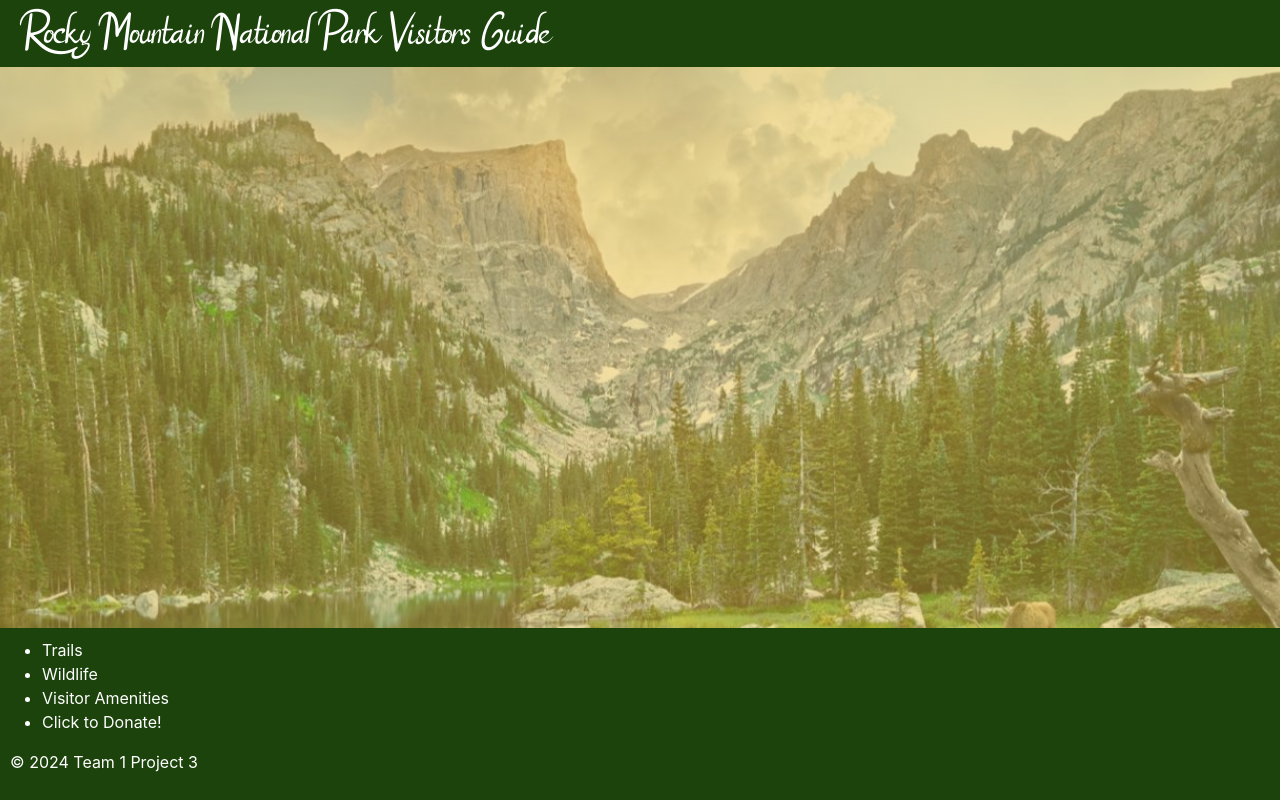
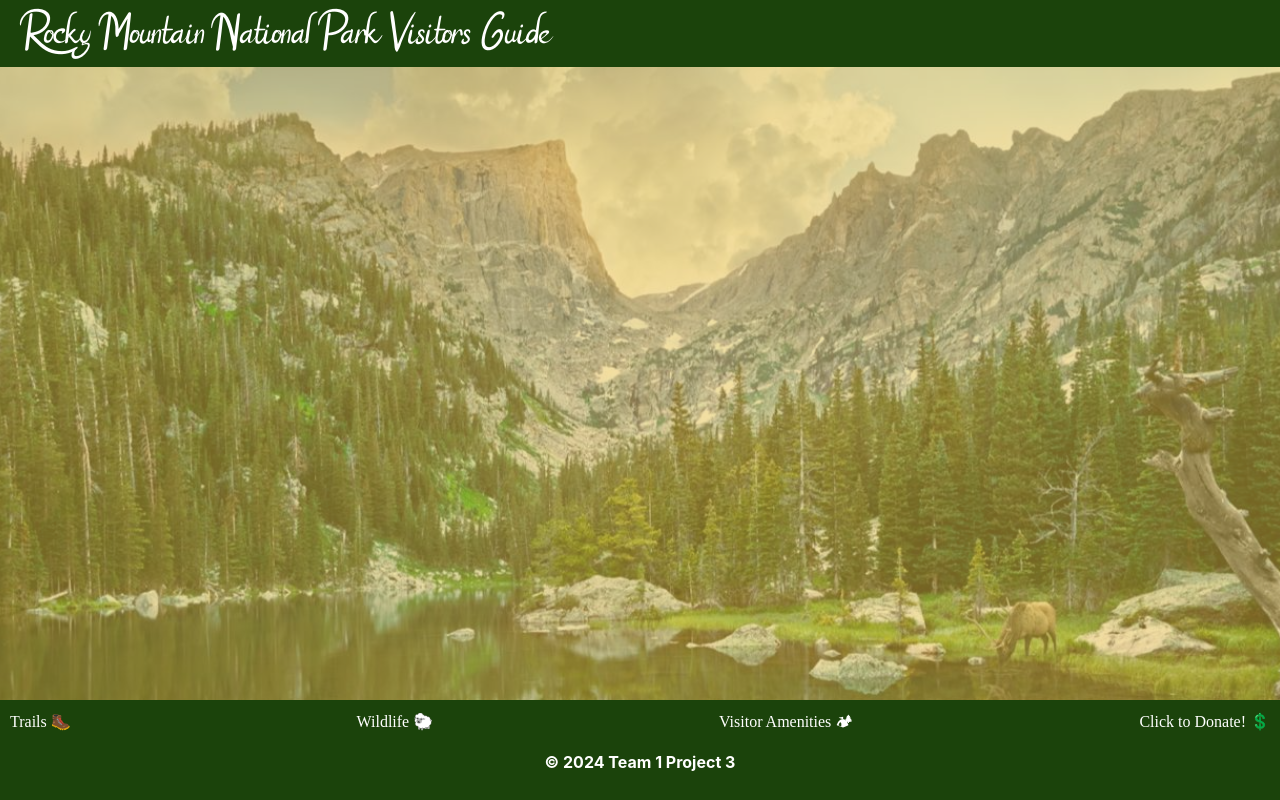
Before and after one commit to alexlofton/rockymountainnationalparkvisitorsguide, a React (Vite) app in the folder client/: page / in a window 1280 px wide. Built offline with nearby package versions, Linux system fonts and the light colour scheme.

Commit message:
Styled footer

```diff
--- a/client/src/components/Footer/Footer.jsx
+++ b/client/src/components/Footer/Footer.jsx
@@ -4,14 +4,14 @@ function Footer() {
     return (
         <footer className="footer">
             <nav>
-                <ul>
-                    <li><Link to="/trails">Trails</Link></li>
-                    <li><Link to="/wildlife">Wildlife</Link></li>
-                    <li><Link to="/visitor-amenities">Visitor Amenities</Link></li>
-                    <li><Link to="/donate">Click to Donate! </Link></li>
+                <ul className="footer-list">
+                    <li><Link to="/trails">Trails &#129406;</Link></li>
+                    <li><Link to="/wildlife">Wildlife &#128017;</Link></li>
+                    <li><Link to="/visitor-amenities">Visitor Amenities &#127957;</Link></li>
+                    <li><Link to="/donate">Click to Donate! &#128178;</Link></li>
                 </ul>
             </nav>
-            <p>&copy; 2024 Team 1 Project 3</p>
+            <p className="footer-text">&copy; 2024 Team 1 Project 3</p>
         </footer>
     )
 };
--- a/client/src/components/Wildlife/WildlifeComponent.jsx
+++ b/client/src/components/Wildlife/WildlifeComponent.jsx
@@ -1,13 +1,12 @@
 import React from 'react';
 import { Box, Image, Text, Checkbox } from '@chakra-ui/react';
 
-function WildlifeComponent({ name, imageSrc, scientificName, season, description, seen, onCheckboxChange }) {
+function WildlifeComponent({ name, imageSrc, scientificName, description, seen, onCheckboxChange }) {
   return (
     <Box p={4}>
       <Image src={imageSrc} alt={name} />
       <Text mt={2} fontWeight="bold">{name}</Text>
       <Text mt={2} fontStyle="italic">{scientificName}</Text>
-      <Text mt={2} fontWeight="bold">{season}</Text>
       <Text mt={2}>{description}</Text>
       <Checkbox mt={2} isChecked={seen} onChange={onCheckboxChange}>
         Seen
--- a/client/src/index.css
+++ b/client/src/index.css
@@ -43,3 +43,32 @@
     padding: 10px;
     box-sizing: border-box;
 }
+
+
+/* Footer styles */
+.footer-list {
+    list-style-type: none;
+    display: flex;
+    justify-content: space-between;
+    padding: 0;
+    font-family: 'Times New Roman', Times, serif;
+}
+
+.footer-list li {
+    margin-right: 20px;
+    cursor: pointer;
+}
+
+.footer-list li:hover {
+    text-decoration: underline;
+}
+
+.footer-list li:last-child {
+    margin-right: 0;
+}
+
+.footer-text {
+    text-align: center;
+    font-weight: bold;
+
+}
--- a/client/src/pages/Wildlife.jsx
+++ b/client/src/pages/Wildlife.jsx
@@ -9,7 +9,7 @@ function WildlifePage() {
       name: 'TEST',
       scientificName: 'TEST TEST',
       imageSrc: 'TEST.jpg',
-      season: 'TEST',
+
       description: 'This is only a test',
       seen: false
     },
@@ -18,7 +18,6 @@ function WildlifePage() {
       name: 'Cat',
       scientificName: 'CAT TEST',
       imageSrc: 'cat.jpg',
-      season: 'TEST',
       description: 'Cat',
       seen: false
     },
```
Also changed, not shown: client/src/components/Visitor-Amenities/VisitorAmenenties.jsx (added, +46 -0 lines).
